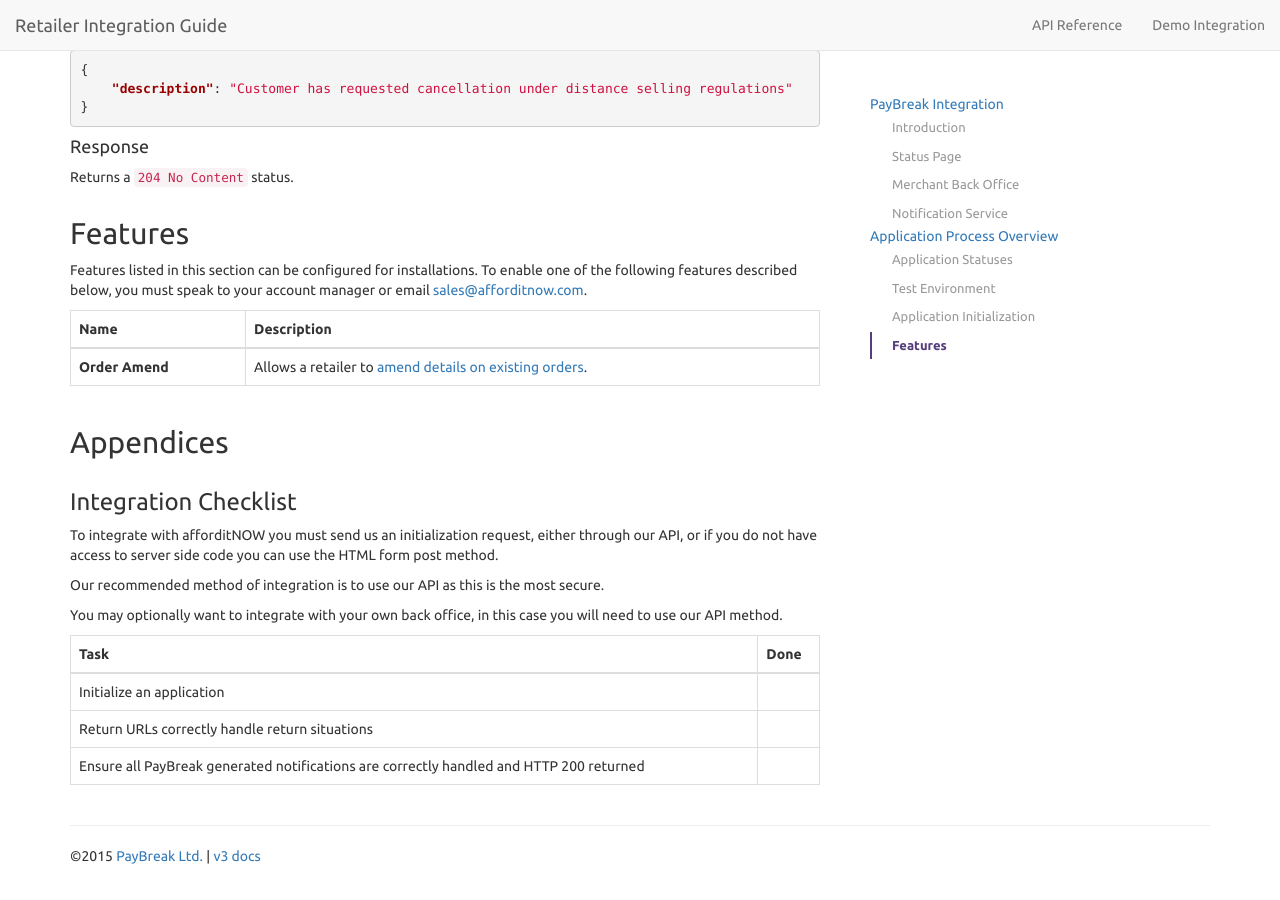
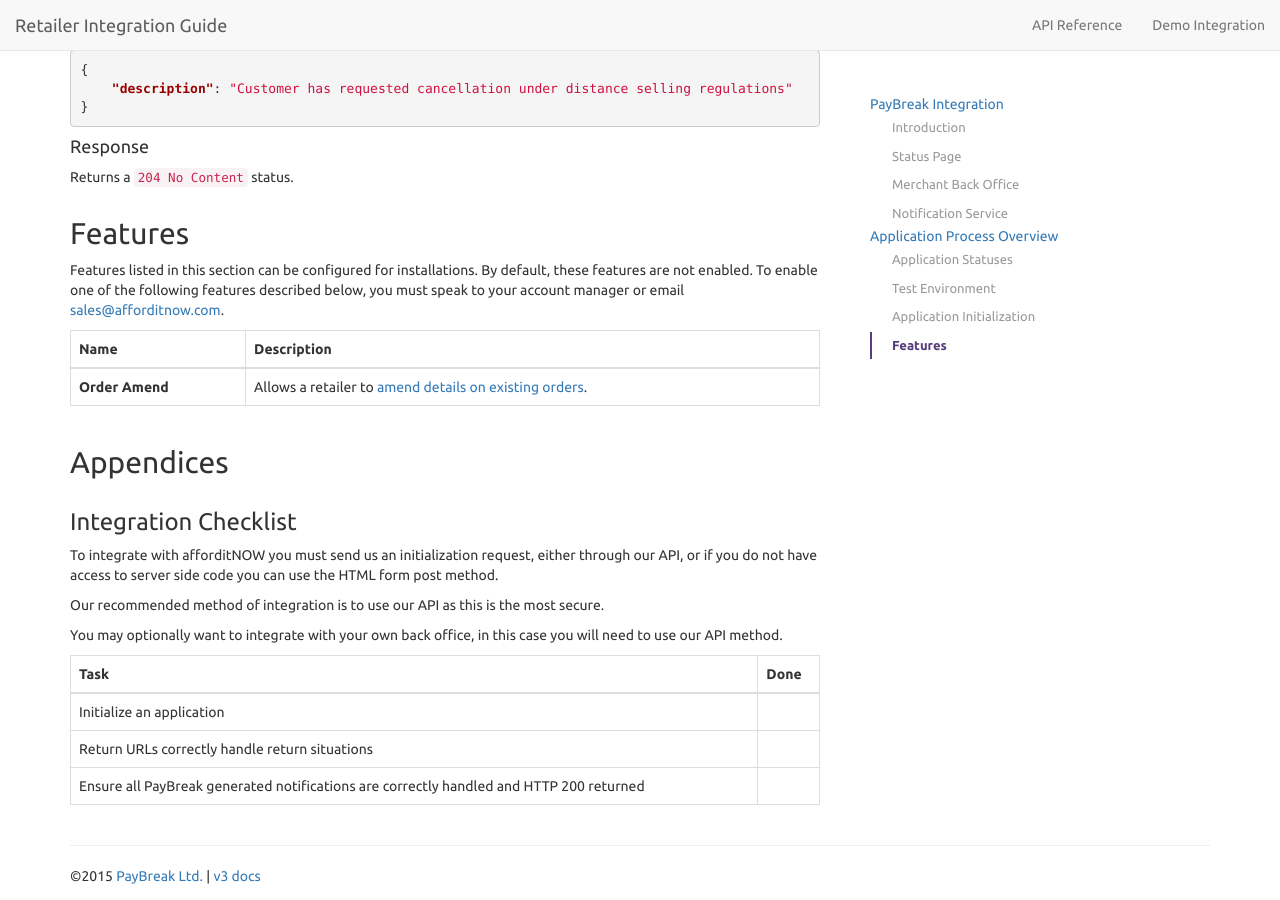
Before and after one commit to PayBreak/retailer-integration-guide, a Jekyll site: the page built from index.md, in a window 1280 px wide and 900 px high, scrolled down 9274 px. Built offline with Jekyll 4.4.1, drawn with Linux system fonts in a browser that asks for light colours; nearby versions of some CDN libraries; Markdown is read by kramdown in place of the engine named in the settings; our own code applies the rules of GitHub Pages for plain Markdown files.

Commit message:
Emphasise how features are disabled by default

```diff
--- a/_includes/v4/features.md
+++ b/_includes/v4/features.md
@@ -1,6 +1,6 @@
 ## Features
 
-Features listed in this section can be configured for installations. To enable
+Features listed in this section can be configured for installations. By default, these features are not enabled. To enable
 one of the following features described below, you must speak to your account manager
 or email [sales@afforditnow.com](mailto:sales@afforditnow.com).
 
```
